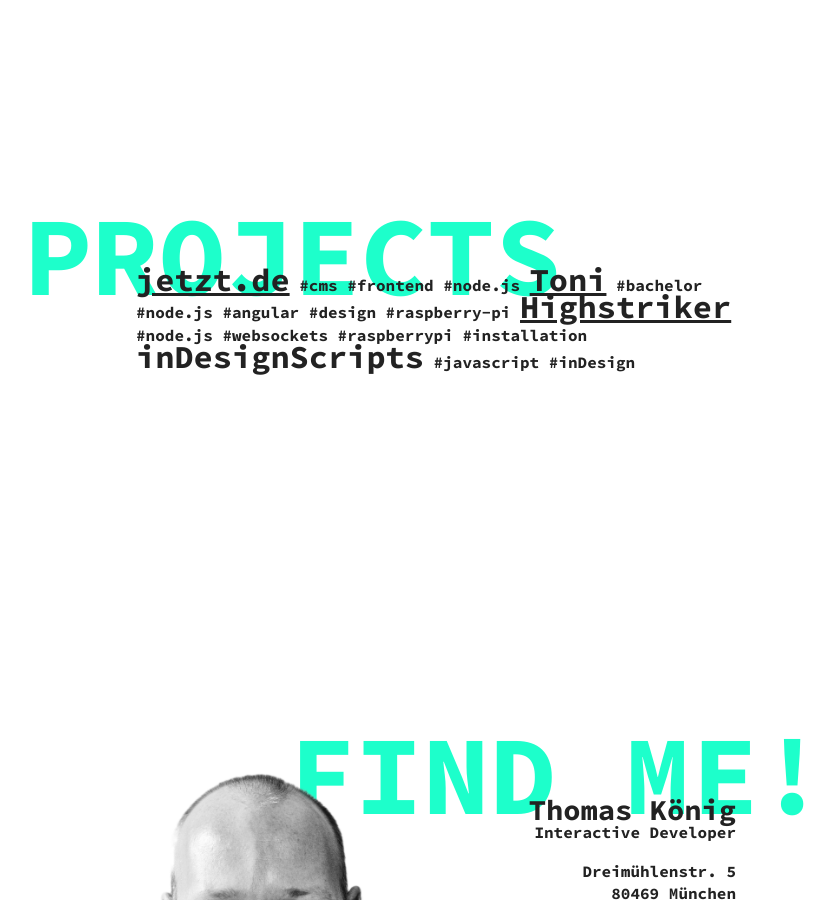
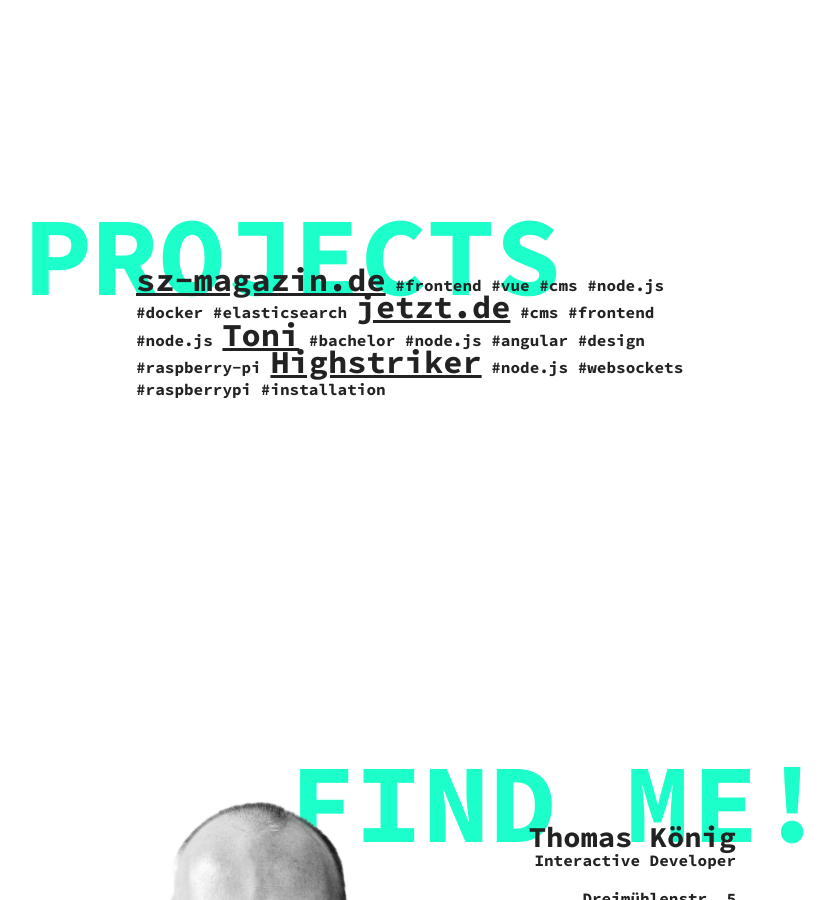
Before and after one commit to Vispercept/portfolio, a Jekyll site: the page built from index.html, in a window 1280 px wide and 900 px high, scrolled down 1873 px. Shown: the whole window, without its empty margins (204-1039 px from the left). Built offline with Jekyll 4.4.1, drawn with Linux system fonts in a browser that asks for light colours.

Commit message:
Updated 'index.html' via CloudCannon

```diff
--- a/index.html
+++ b/index.html
@@ -51,10 +51,10 @@
     </div>
     <div class="section__content">
       <p class="section__paragraph">
+        <span class="project editable"><a class="link project__title" target="_blank" href="//www.sz-magazin.de" data-hover="sz-magazin.de">sz-magazin.de</a> #frontend #vue #cms #node.js #docker #elasticsearch</span>
         <span class="project editable"><a class="link project__title" target="_blank" href="//www.jetzt.de/" data-hover="jetzt.de">jetzt.de</a> #cms #frontend #node.js</span>
         <span class="project"><a class="link project__title editable" target="_blank" href="//showcase.hs-augsburg.de/projects_2015/toni" data-hover="Toni">Toni</a> #bachelor #node.js #angular #design #raspberry-pi</span>
         <span class="project"><a class="link project__title editable" target="_blank" href="//showcase.hs-augsburg.de/projects_2014/high-striker" data-hover="Highstriker">Highstriker</a> #node.js #websockets #raspberrypi #installation</span>
-        <span class="project"><span class="project__title editable">inDesignScripts</span> #javascript #inDesign</span>
       </p>
     </div>
   </div>
```
